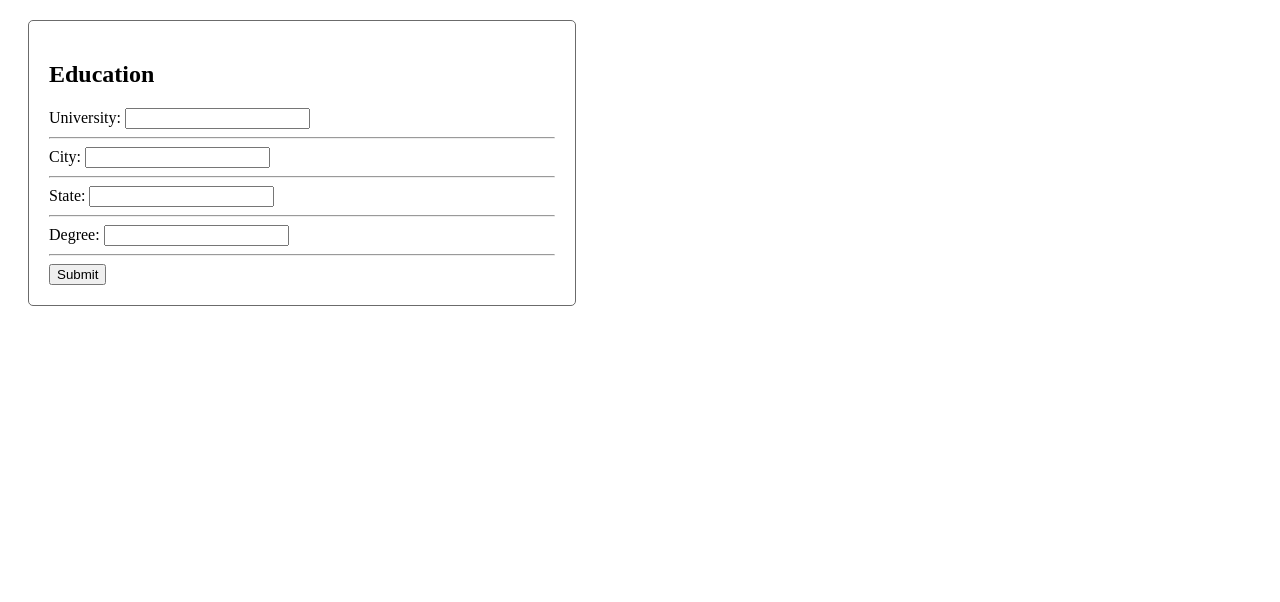
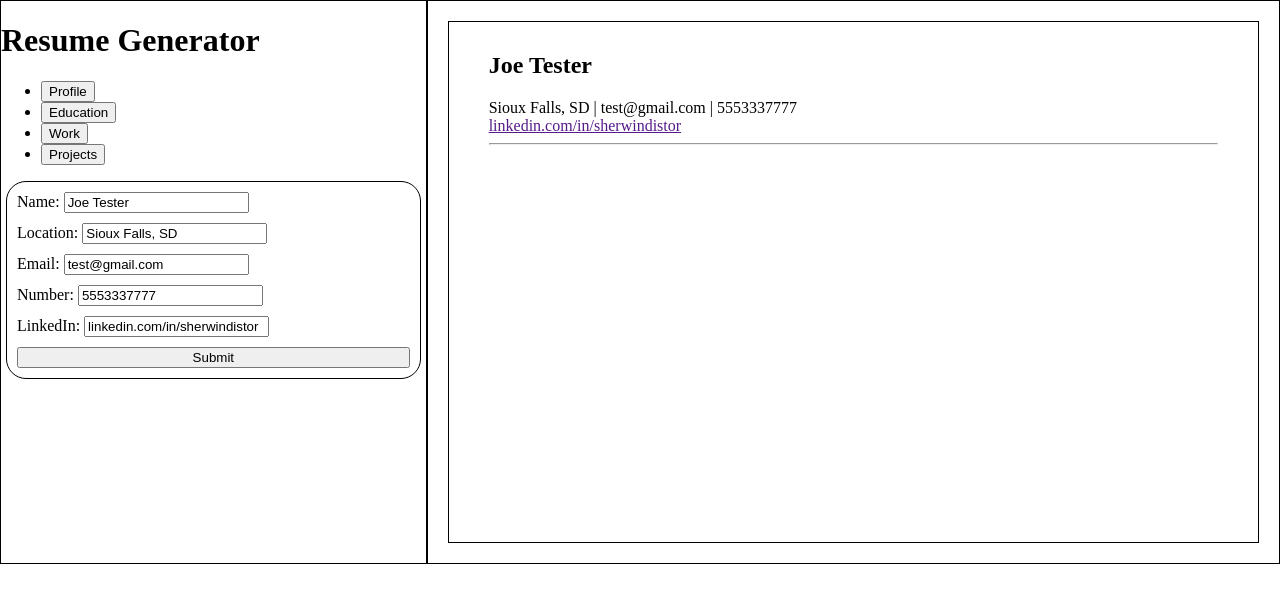
Before and after one commit to SherwinDistor/odin-cv-application, a React (Vite) app: page / in a window 1280 px wide. Shown: the top 602 px of the page. Built offline with nearby package versions, Linux system fonts and the light colour scheme.

Commit message:
Refactor into single component

```diff
--- a/src/App.jsx
+++ b/src/App.jsx
@@ -1,11 +1,119 @@
-import EducationParent from './components/EducationParent';
-// import Sidebar from './components/SideBar';
+import { useState } from 'react';
 
 function App() {
+	const [profile, setProfile] = useState({
+		name: 'Joe Tester',
+		location: 'Sioux Falls, SD',
+		email: 'test@gmail.com',
+		number: 5553337777,
+		linkedIn: 'linkedin.com/in/sherwindistor',
+	});
+	const [education, setEducation] = useState({
+		university: 'University of Nebraska-Lincoln',
+		degree: 'Bachelors of Business Administration',
+	});
+	const [work, setWork] = useState();
+	const [projects, setProjects] = useState();
+
+	function handleNameChange(e) {
+		setProfile((p) => ({ ...p, name: e.target.value }));
+	}
+
+	function handleEmailChange(e) {
+		setProfile((p) => ({ ...p, email: e.target.value }));
+	}
+
+	function handleNumberChange(e) {
+		setProfile((p) => ({ ...p, number: e.target.value }));
+	}
+
+	function handleLocationChange(e) {
+		setProfile((p) => ({ ...p, location: e.target.value }));
+	}
+
+	function handleLinkChange(e) {
+		setProfile((p) => ({ ...p, linkedIn: e.target.value }));
+	}
+
 	return (
 		<>
-			{/* <Sidebar /> */}
-			<EducationParent />
+			<div className='sidebar'>
+				<h1>Resume Generator</h1>
+				<ul>
+					<li>
+						<button>Profile</button>
+					</li>
+					<li>
+						<button>Education</button>
+					</li>
+					<li>
+						<button>Work</button>
+					</li>
+					<li>
+						<button>Projects</button>
+					</li>
+				</ul>
+				<div className='inputContainer'>
+					<form>
+						<label>
+							Name:{' '}
+							<input
+								type='text'
+								value={profile.name}
+								onChange={(e) => handleNameChange(e)}
+							/>
+						</label>
+						<label>
+							Location:{' '}
+							<input
+								type='text'
+								value={profile.location}
+								onChange={(e) => handleLocationChange(e)}
+							/>
+						</label>
+						<label>
+							Email:{' '}
+							<input
+								type='email'
+								value={profile.email}
+								onChange={(e) => handleEmailChange(e)}
+							/>
+						</label>
+						<label>
+							Number:{' '}
+							<input
+								type='number'
+								value={profile.number}
+								onChange={(e) => handleNumberChange(e)}
+							/>
+						</label>
+						<label>
+							LinkedIn:{' '}
+							<input
+								type='url'
+								value={profile.linkedIn}
+								onChange={(e) => handleLinkChange(e)}
+							/>
+						</label>
+						<button>Submit</button>
+					</form>
+				</div>
+			</div>
+			<div className='display'>
+				<div className='paper'>
+					<div className='profile'>
+						<h2>{profile.name}</h2>
+						<span>
+							{profile.location} | {profile.email} | {profile.number}
+						</span>
+						<br />
+						<span>
+							<a href=''>{profile.linkedIn}</a>
+						</span>
+					</div>
+					<hr />
+				</div>
+			</div>
 		</>
 	);
 }
--- a/src/index.css
+++ b/src/index.css
@@ -1,14 +1,37 @@
-.sidebar {
+body {
+	margin: 0;
+	padding: 0;
 }
 
-.formCard {
-	width: 40%;
-	border: 1px solid hsl(0, 0%, 42%);
-	border-radius: 5px;
-	padding: 20px;
-	margin: 20px;
+#root {
+	display: grid;
+	grid-template-columns: 1fr 2fr;
 }
 
-footer p a img {
-	height: 15px;
+.sidebar {
+	border: 1px solid black;
 }
+
+.display {
+	border: 1px solid black;
+}
+
+.inputContainer {
+	border: 1px solid black;
+	margin: 5px;
+	padding: 10px;
+	border-radius: 20px;
+}
+
+form {
+	display: flex;
+	flex-direction: column;
+	gap: 10px;
+}
+
+.paper {
+	margin: 20px;
+	border: 1px solid black;
+	height: 500px;
+	padding: 10px 40px;
+}
```
Also changed, not shown: src/components/Display.jsx (added).
